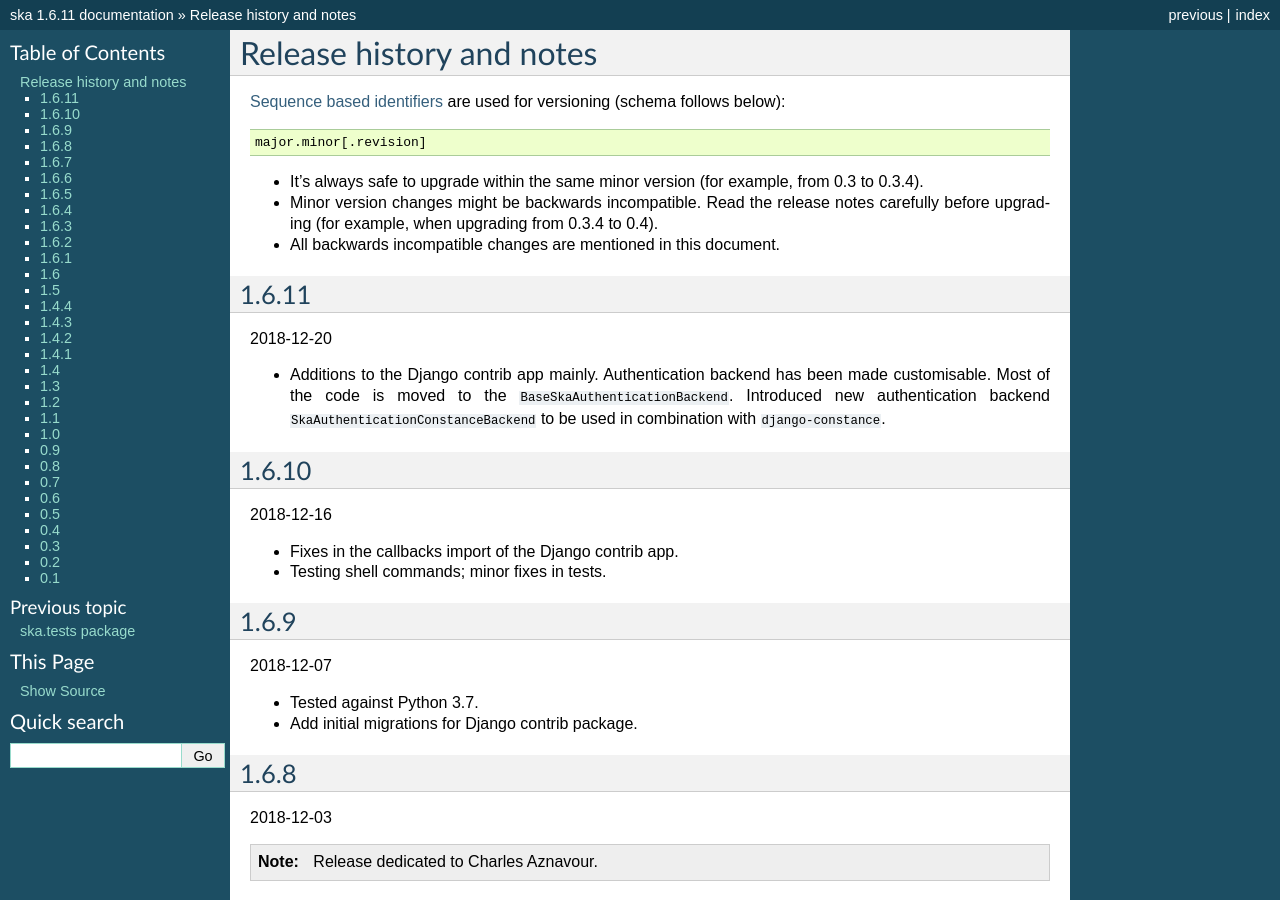
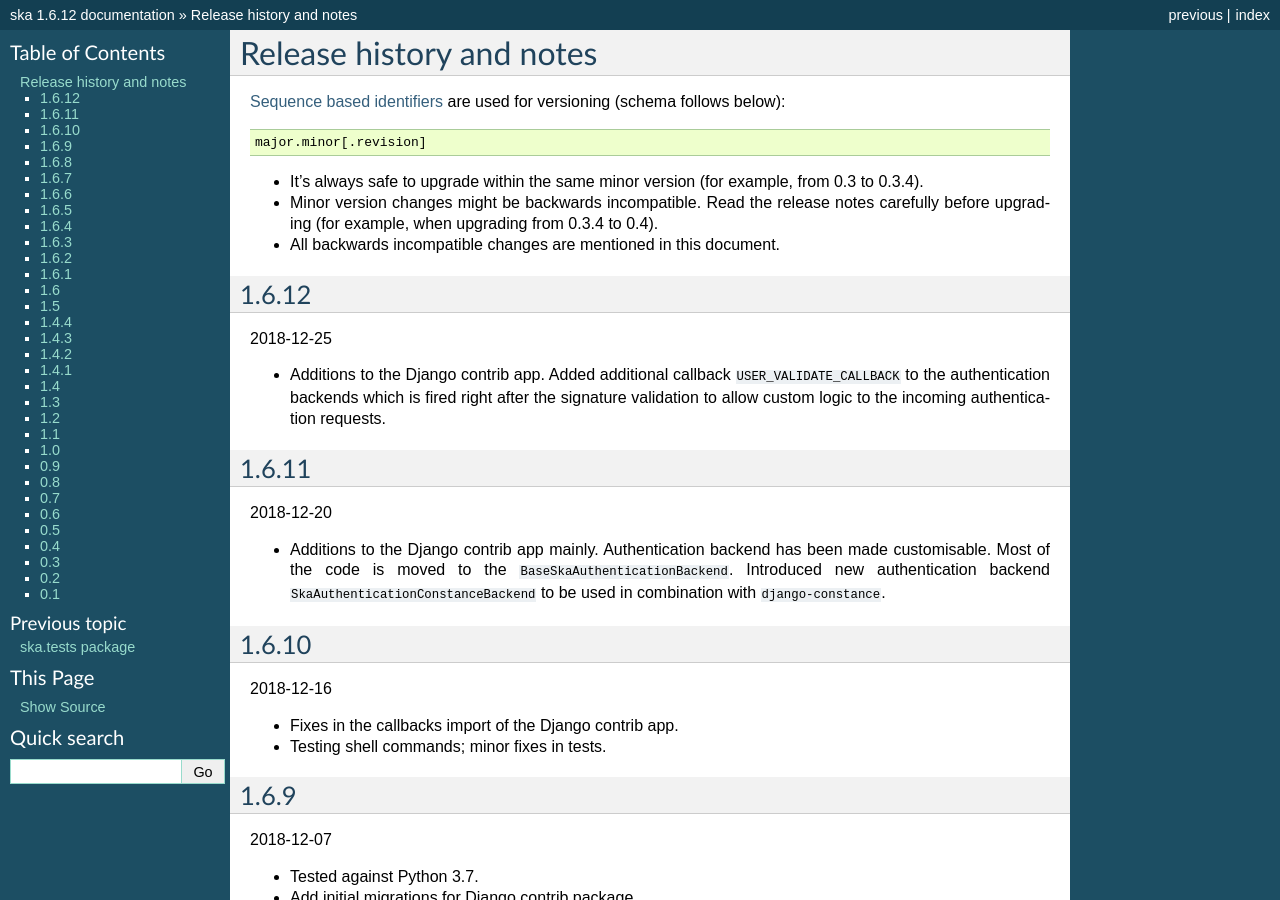
Before and after one commit to barseghyanartur/ska, a Sphinx documentation site: the page built from docs/changelog.rst, in a window 1280 px wide and 900 px high. Built offline with Sphinx 7.4.7, drawn with Linux system fonts in a browser that asks for light colours; pages that are not in the unit, such as notebooks, are missing from menus; some of the changed text lies outside the part shown.

Commit message:
prepare 1.6.12

```diff
--- a/CHANGELOG.rst
+++ b/CHANGELOG.rst
@@ -17,7 +17,7 @@ are used for versioning (schema follows below):
 
 1.6.12
 ------
-yyyy-mm-dd (not released yet)
+2018-12-25
 
 - Additions to the Django contrib app. Added additional callback
   ``USER_VALIDATE_CALLBACK`` to the authentication backends which is fired
--- a/docs/changelog.rst
+++ b/docs/changelog.rst
@@ -14,6 +14,15 @@ are used for versioning (schema follows below):
   release notes carefully before upgrading (for example, when upgrading from
   0.3.4 to 0.4).
 - All backwards incompatible changes are mentioned in this document.
+
+1.6.12
+------
+2018-12-25
+
+- Additions to the Django contrib app. Added additional callback
+  ``USER_VALIDATE_CALLBACK`` to the authentication backends which is fired
+  right after the signature validation to allow custom logic to the incoming
+  authentication requests.
 
 1.6.11
 ------
--- a/src/ska/__init__.py
+++ b/src/ska/__init__.py
@@ -26,7 +26,7 @@ from .shortcuts import (
 from .utils import RequestHelper
 
 __title__ = 'ska'
-__version__ = '1.6.11'
+__version__ = '1.6.12'
 __author__ = 'Artur Barseghyan <artur.barseghyan@gmail.com>'
 __copyright__ = '2013-2018 Artur Barseghyan'
 __license__ = 'GPL 2.0/LGPL 2.1'
```
Also changed, not shown: docs/index.rst (+9 -0 lines).
